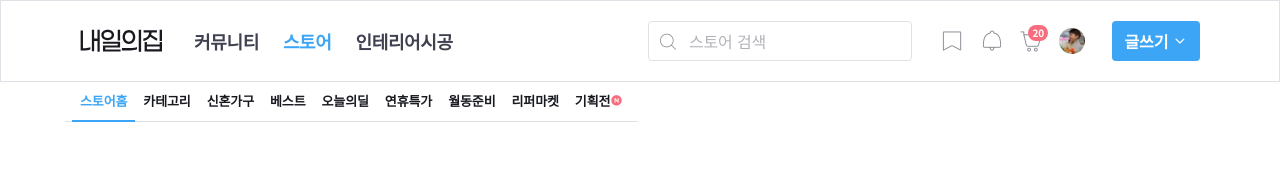
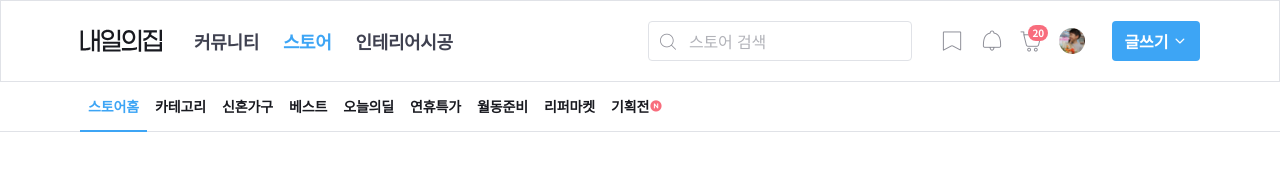
Before and after one commit to sorayeon/tohou, a website: page index.html in a window 1280 px wide. Drawn offline with nearby package versions, Linux system fonts and the light colour scheme; files that its build step writes are made by us from their sources; files whose address does not match are found by name.

Commit message:
LNB - 태블릿 반응형 style 적용

```diff
--- a/styles/components/_gnb-nav.scss
+++ b/styles/components/_gnb-nav.scss
@@ -16,10 +16,11 @@
     }
 
     a {
+      @include text-style(18, $primary);
       display: block;
       padding: $padding;
-      @include text-style(18, $primary);
       font-weight: 700;
+      white-space: nowrap;
     }
   }
   &-list {
--- a/styles/layouts/_lnb.scss
+++ b/styles/layouts/_lnb.scss
@@ -1,4 +1,7 @@
 .lnb {
+  $lnb-height-sm: 40px;
+  $lnb-height-md: 50px;
+
   $lnb-link-padding: 8px;
   $grid-margin: $sm-margin + $gutter / 2;
 
@@ -12,7 +15,7 @@
     white-space: nowrap; // 한줄유지
     padding: 0 #{$grid-margin - $lnb-link-padding};
     margin-left: -#{$grid-margin};
-    height: 40px;
+    height: $lnb-height-sm;
     border-bottom: 1px solid $border;
     // width: max-content; // 자식들의 가질수 있는 최대사이즈 계산 (호환성이슈)
   }
@@ -28,10 +31,32 @@
     a {
       @include inline-flexbox;
       @include text-style(13, $dark);
-      height: 40px;
+      height: $lnb-height-sm;
       padding: 0 $lnb-link-padding;
       font-weight: 700;
       border-bottom: 2px solid transparent;
+
+      &:hover {
+        color: $blue;
+      }
+    }
+  }
+
+  @include responsive(T) {
+    height: $lnb-height-md;
+    overflow-x: visible;
+    border-bottom: 1px solid $border;
+    &-list {
+      height: auto;
+      padding: 0;
+      margin-left: 0;
+      border-bottom: 0;
+    }
+    &-item {
+      a {
+        @include text-style(14);
+        height: $lnb-height-md;
+      }
     }
   }
 }
```
